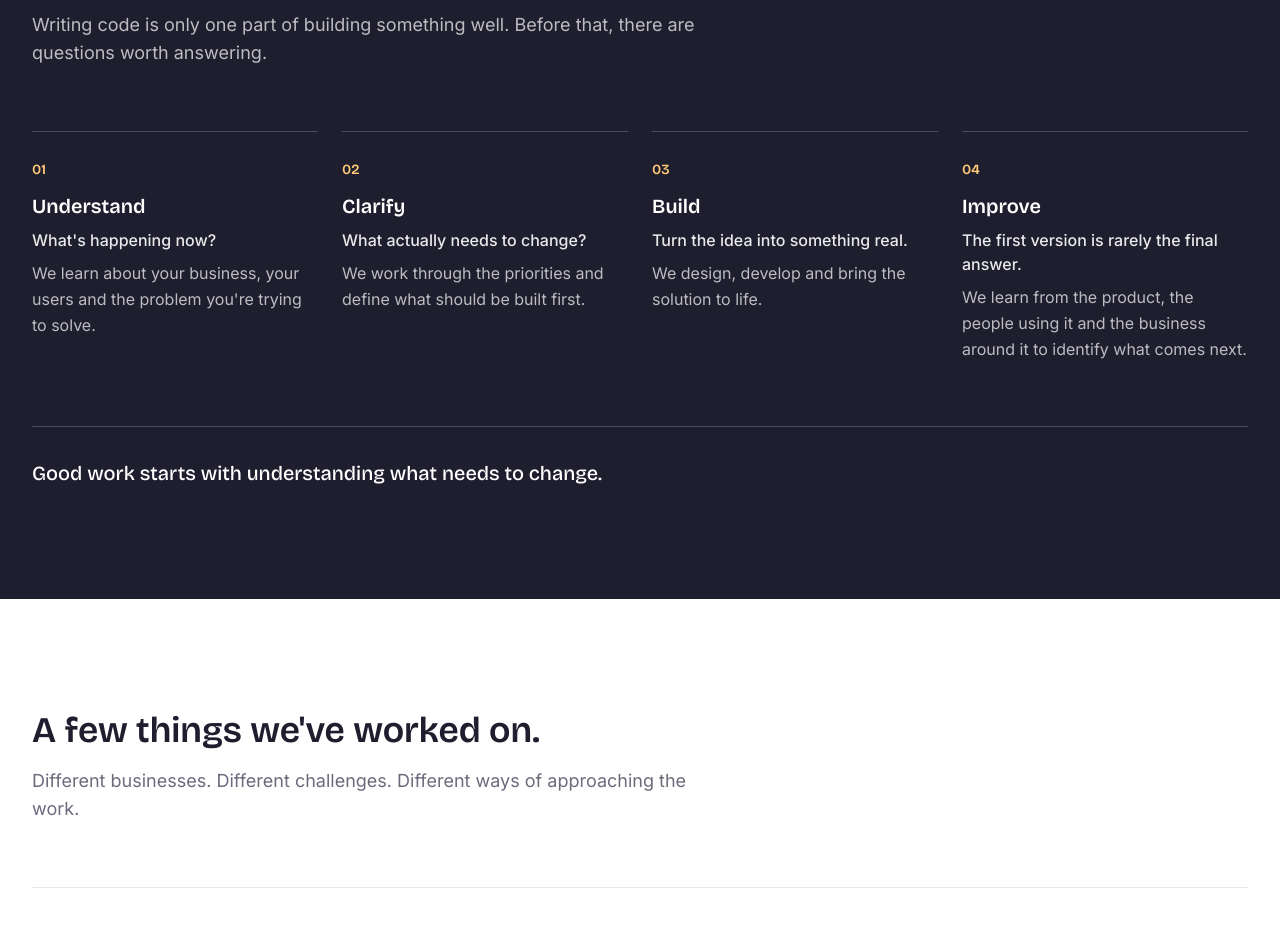
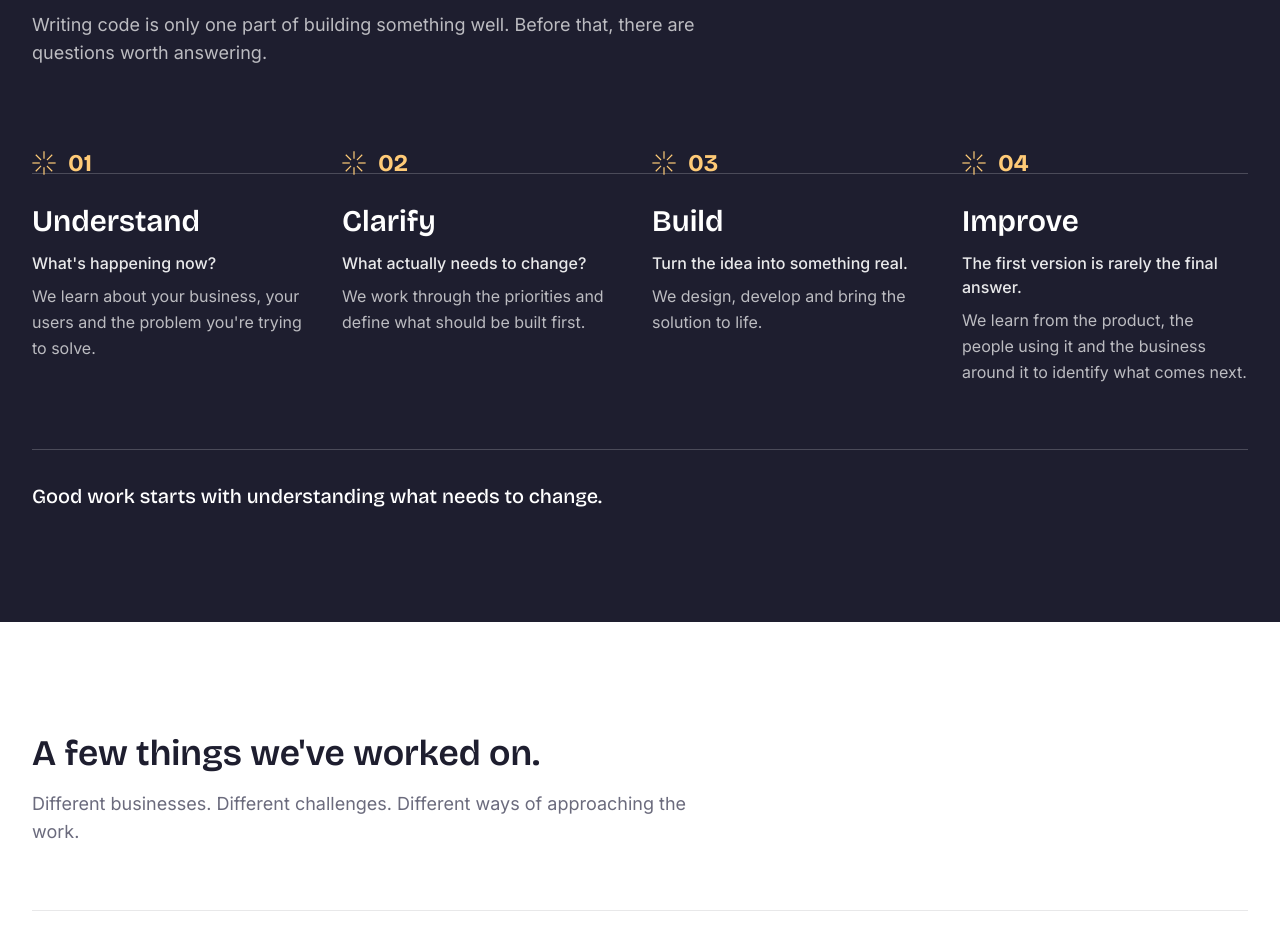
Before and after one commit to Favour-Yusuf/Kuvah, a Next.js app: page / in a window 1280 px wide. Shown: the part 4440-5367 px from the top of the page. Built offline with nearby package versions, Linux system fonts and the light colour scheme.

Commit message:
feat: redesign Approach as a connected numbered sequence on a dark section

```diff
--- a/components/home/Approach.tsx
+++ b/components/home/Approach.tsx
@@ -1,5 +1,6 @@
 import { Container } from "@/components/ui/Container";
 import { Reveal } from "@/components/ui/Reveal";
+import { SignatureRays } from "@/components/graphics/SignatureRays";
 
 const STEPS = [
   {
@@ -38,14 +39,21 @@ export function Approach() {
           </p>
         </Reveal>
 
-        <ol className="mt-16 grid gap-10 sm:grid-cols-4 sm:gap-6">
+        <ol className="relative mt-20 grid gap-14 sm:grid-cols-4 sm:gap-6">
+          <div
+            aria-hidden="true"
+            className="pointer-events-none absolute left-0 right-0 top-[1.6rem] hidden h-px bg-paper/20 sm:block"
+          />
           {STEPS.map((step, index) => (
-            <Reveal as="li" key={step.name} className="border-t border-paper/20 pt-6">
-              <span className="font-display text-sm font-semibold text-topaz">
-                {String(index + 1).padStart(2, "0")}
-              </span>
-              <h3 className="mt-3 font-display text-xl font-semibold">{step.name}</h3>
-              <p className="mt-2 text-base font-medium text-paper/90">{step.question}</p>
+            <Reveal as="li" key={step.name} className="relative">
+              <div className="flex items-center gap-3">
+                <SignatureRays className="h-6 w-6 shrink-0 text-topaz" />
+                <span className="font-display text-2xl font-bold text-topaz">
+                  {String(index + 1).padStart(2, "0")}
+                </span>
+              </div>
+              <h3 className="mt-6 font-display text-2xl font-semibold sm:text-3xl">{step.name}</h3>
+              <p className="mt-3 text-base font-medium text-paper/90">{step.question}</p>
               <p className="mt-2 text-base leading-relaxed text-paper/70">{step.body}</p>
             </Reveal>
           ))}
```
